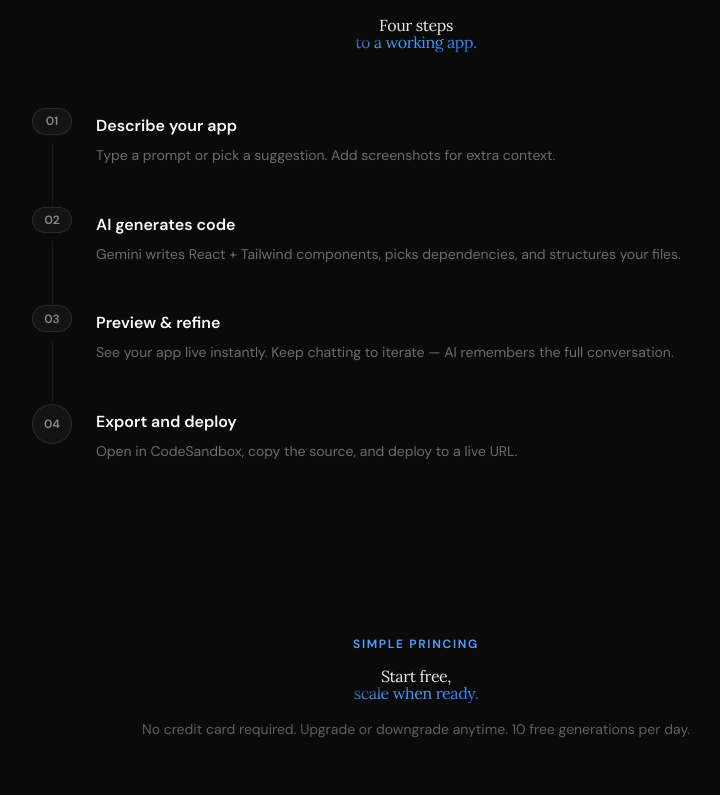
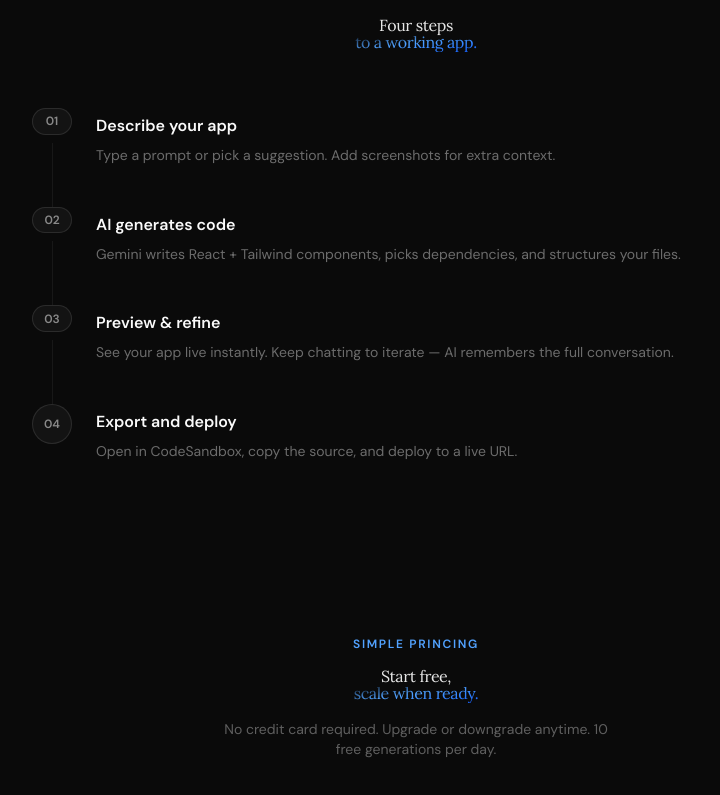
Before and after one commit to moonspark78/ai-app-builder, a Next.js app: page / in a window 1280 px wide. Shown: the part 1488-2283 px from the top of the page, without its empty margins (224-944 px from the left). Built offline with nearby package versions, Linux system fonts and the light colour scheme; no server answers.

Commit message:
:art: working on Page.tsx  /./././.  :art:

```diff
--- a/app/page.tsx
+++ b/app/page.tsx
@@ -200,7 +200,7 @@ export default function Home() {
           <SectionLabel>Simple princing</SectionLabel>
           <SectionHeading gray="Start free," blue="scale when ready." />
 
-          <p className="mt-4 text-sm text-white/35">
+          <p className="mt-4 mx-auto max-w-sm text-sm text-white/35">
             No credit card required. Upgrade or downgrade anytime. 10 free generations per day.
           </p>
         </div>
```
